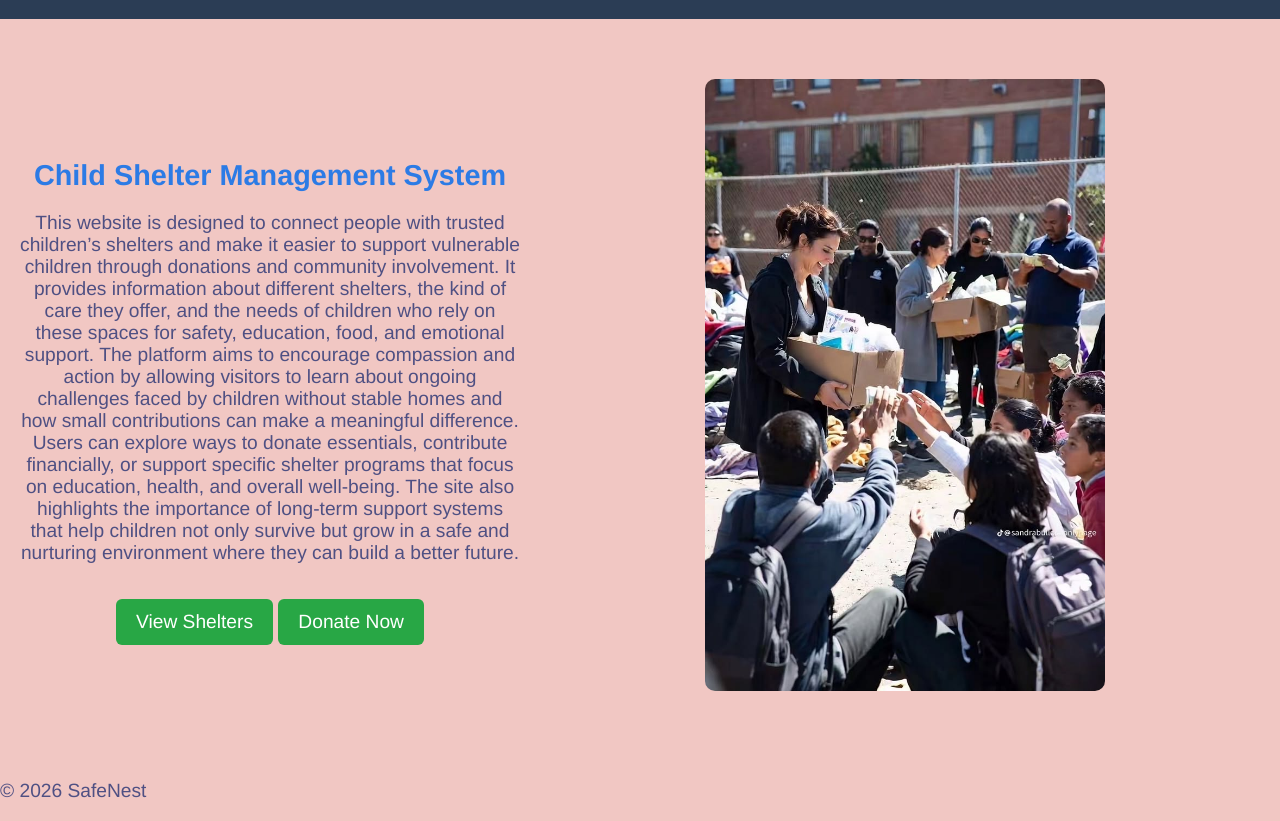
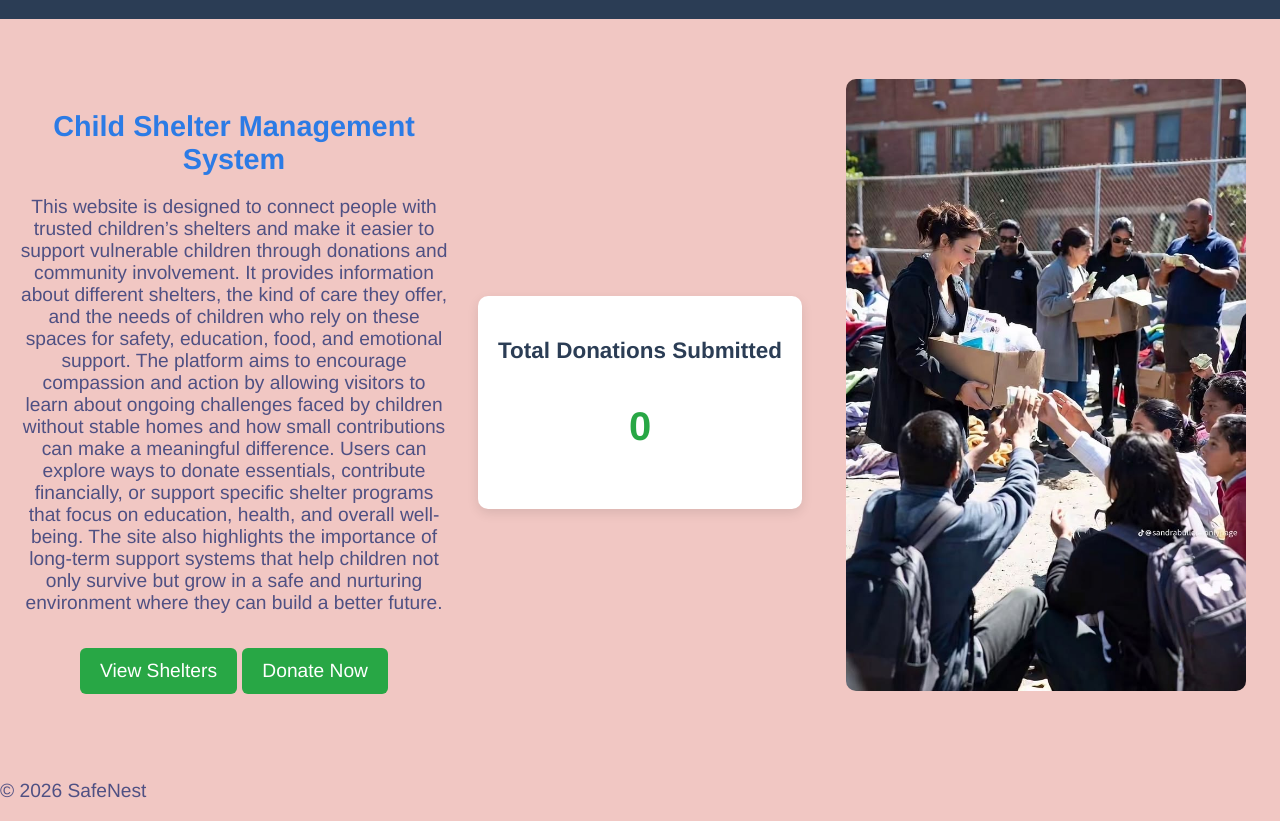
Before and after one commit to Naima0987/Final-project, a plain HTML site: page index.html in a window 1280 px wide. Shown: the part 106-927 px from the top of the page. Drawn offline with Linux system fonts and the light colour scheme.

Commit message:
Added dynamic donation counter to homepage

```diff
--- a/index.html
+++ b/index.html
@@ -30,6 +30,10 @@ This website is designed to connect people with trusted children’s shelters an
         <a href="shelters.html" class="btn">View Shelters</a>
         <a href="donations.html" class="btn">Donate Now</a>
     </div>
+    <div class="donation-counter">
+    <h3>Total Donations Submitted</h3>
+    <p id="donation-count">0</p>
+</div>
 
     <div class="hero-image">
         <img src="bckg.jpg" alt="Children receiving support">
--- a/styles.css
+++ b/styles.css
@@ -200,3 +200,22 @@ section h2 {
     margin-top: 10px;
     font-weight: bold;
 }
+.donation-counter {
+    background: white;
+    margin-top: 25px;
+    padding: 20px;
+    border-radius: 10px;
+    text-align: center;
+    box-shadow: 0 4px 12px rgba(0,0,0,0.1);
+}
+
+.donation-counter h3 {
+    color: #2b3d55;
+    margin-bottom: 10px;
+}
+
+#donation-count {
+    font-size: 40px;
+    font-weight: bold;
+    color: #28a745;
+}
```
Also changed, not shown: script.js (+7 -0 lines).
